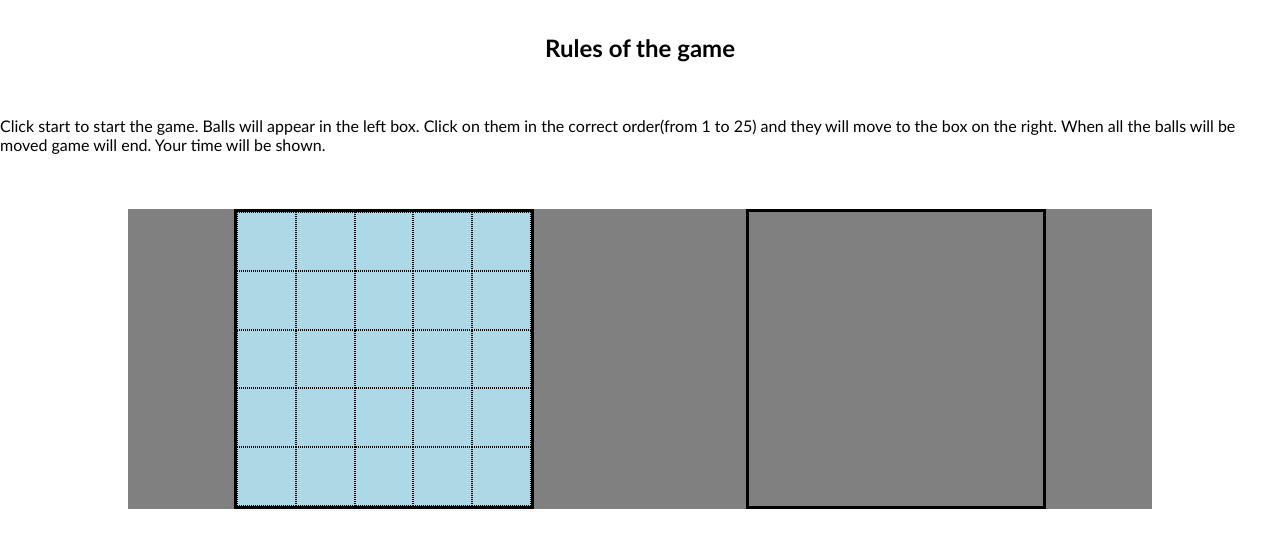
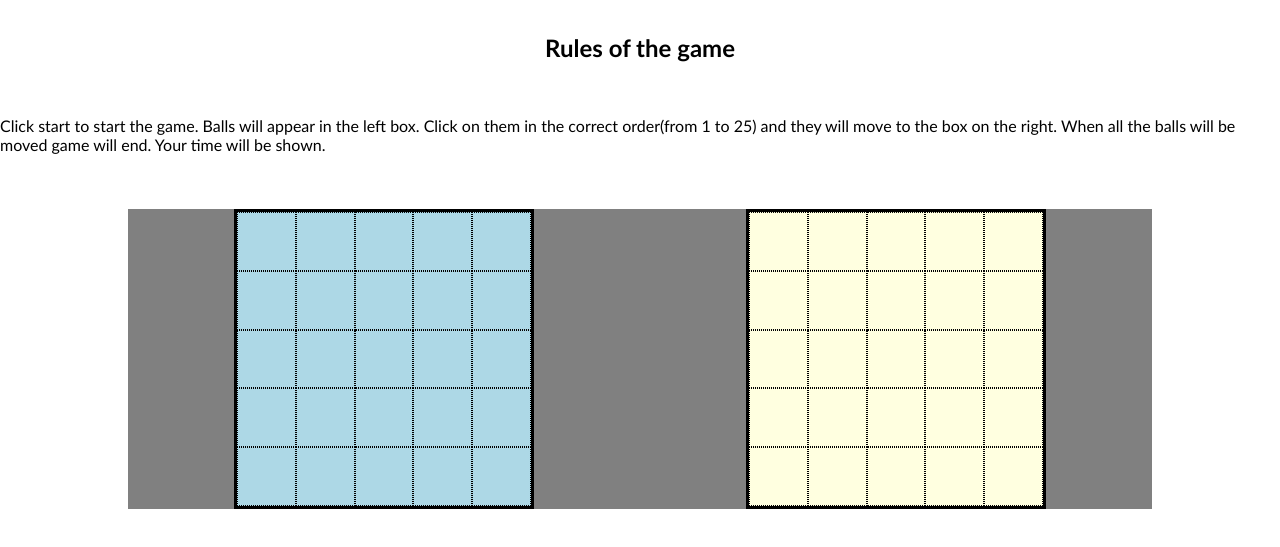
Before and after one commit to ASreiros/boxgame, a website: page index.html in a window 1280 px wide. Shown: the part 51-598 px from the top of the page. Drawn offline with Linux system fonts and the light colour scheme.

Commit message:
boxgame first commit

```diff
--- a/app.js
+++ b/app.js
@@ -7,3 +7,13 @@ boxLefthtml =boxLefthtml + temphtml;
 }
 
 boxLeft.innerHTML = boxLefthtml;
+
+const boxRight = document.getElementById("right-box")
+let boxRighthtml = "";
+
+for (let i = 1; i < 26; i++) {
+const temphtml = `<div class="smallboxR" id ="l${i}"></div>`
+boxRighthtml =boxRighthtml + temphtml;
+}
+
+boxRight.innerHTML = boxRighthtml;
--- a/css/page/home.css
+++ b/css/page/home.css
@@ -35,5 +35,5 @@
     border: dotted 1px black;
     width: 100%;
     height: 100%;
-    background-color: lightblue;
+    background-color: lightyellow;
 }
```
